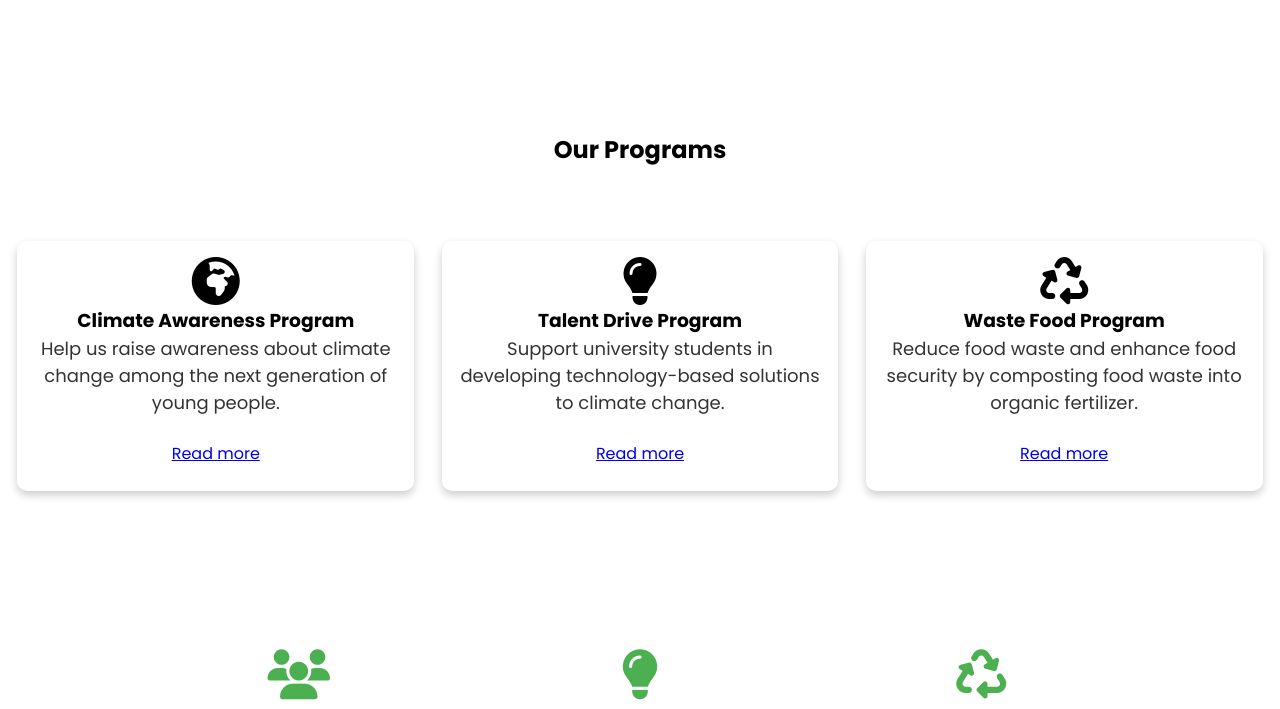
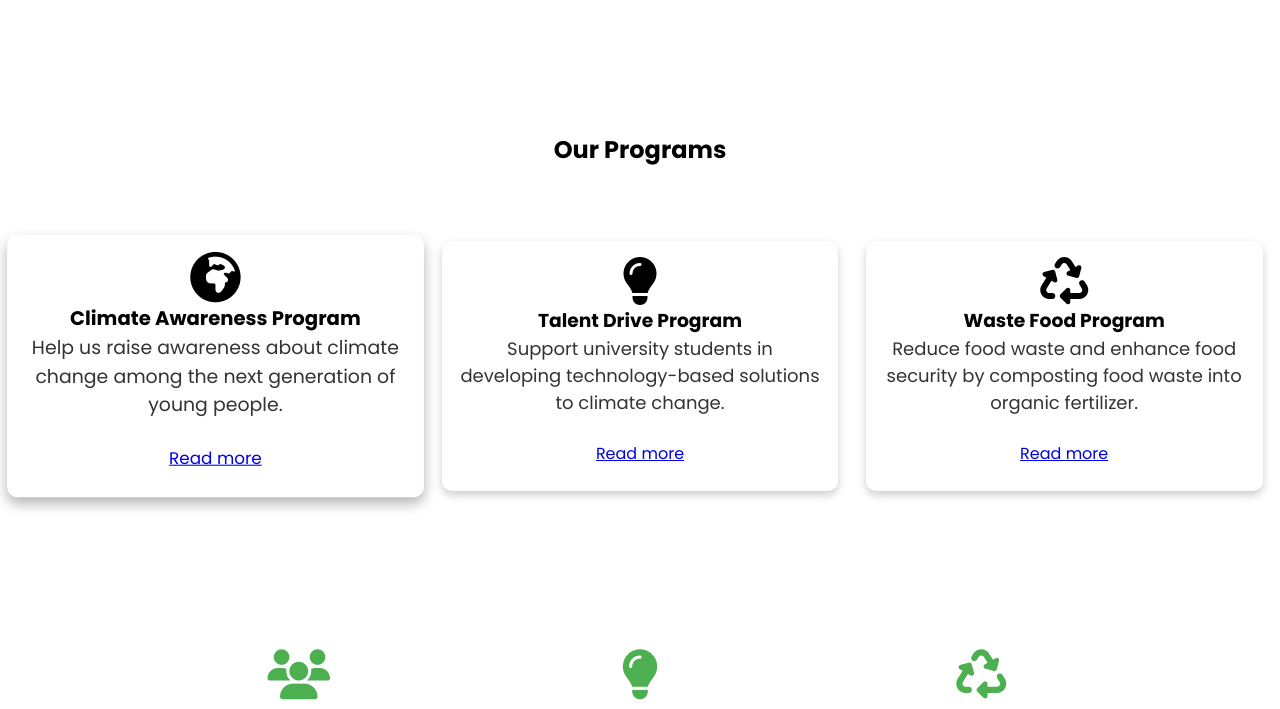
Before and after one commit to KelvinGitu/gravik_cs, a Django app: page / in a window 1280 px wide, with the pointer over the restyled element. Shown: the part 1873-2582 px from the top of the page. Run offline with Django 4.2, Linux system fonts and the light colour scheme; some libraries are stand-ins or nearby versions.

Commit message:
programs hover effect

```diff
--- a/static/styles.css
+++ b/static/styles.css
@@ -228,6 +228,13 @@
     text-align: center;
     margin: 10px;
   }
+  .programs-col:hover {
+    transform: scale(1.05);
+    box-shadow: 0 6px 12px 0 rgba(0, 0, 0, 0.3);
+    cursor: pointer;
+    transition: transform 0.1s ease-in-out, box-shadow 0.3s ease-in-out;
+}
+
   .programs-col:first-child {
     margin-left: 10px;
   }
```
